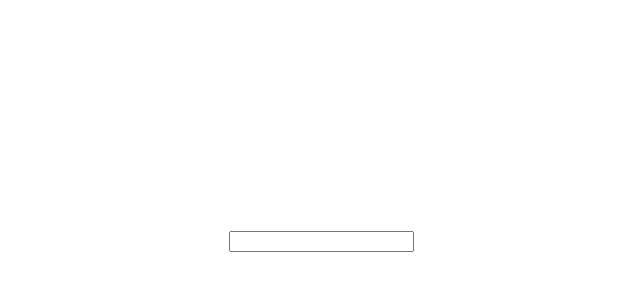
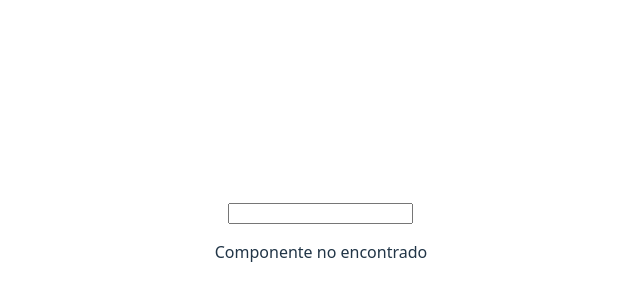
Before and after one commit to HenryRivera01/todoList-React, a React (Vite) app: page / in a window 1280 px wide. Shown: the part 160-460 px from the top of the page, without its empty margins (319-959 px from the left). Built offline with nearby package versions, Linux system fonts and the light colour scheme.

Commit message:
add the search bar for change between the tabs component and the todolist

```diff
--- a/src/App.tsx
+++ b/src/App.tsx
@@ -1,15 +1,28 @@
+import { useState } from "react";
 import "./App.css";
 import { Tabs } from "./Components/Tabs";
 import { TodoList } from "./Components/TodoList/TodoList";
-
-
+import { InputText } from "./Components/SearchBar/InputText";
 
 function App() {
-  return <>
+  const [component, setComponent] = useState("");
 
-    < TodoList />
-  </>;
+  function changeComponent(search: string) {
+    setComponent(search.toLocaleLowerCase().trim());
+  }
+
+  return (
+    <>
+      <InputText onsubmit={changeComponent} />
+      {component === "tabs" ? (
+        <Tabs />
+      ) : component === "todolist" ? (
+        <TodoList />
+      ) : (
+        <p>Componente no encontrado</p>
+      )}
+    </>
+  );
 }
 
-
 export default App;
--- /dev/null
+++ b/src/Components/SearchBar/InputText.tsx
@@ -0,0 +1,25 @@
+import { useState} from "react"
+
+type InputTextProps = {
+    onsubmit: (value:string) => void
+}
+
+export const InputText = ({onsubmit}:InputTextProps) => {
+
+  const [text, setText] = useState('')
+
+ function handleSubmit(e: React.FormEvent<HTMLFormElement>){
+    e.preventDefault()
+    console.log('buscaste: ', text);
+    onsubmit(text)
+    setText('')
+ }
+
+  return (
+    <div>
+        <form onSubmit={handleSubmit} action="submit">
+            <input value={text} type="text" onChange={(e)=>setText(e.target.value)}/>
+        </form>
+    </div>
+  )
+}
```
